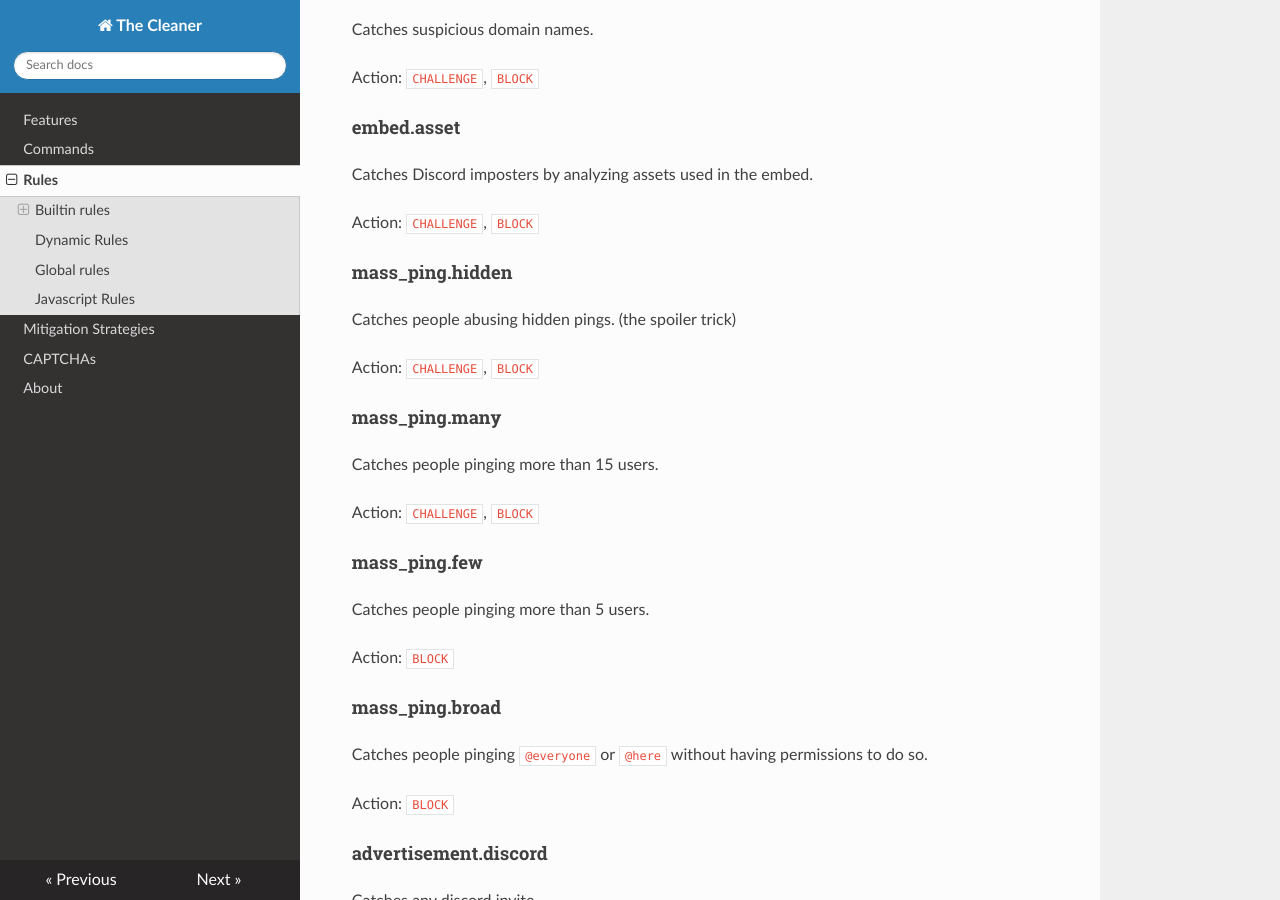
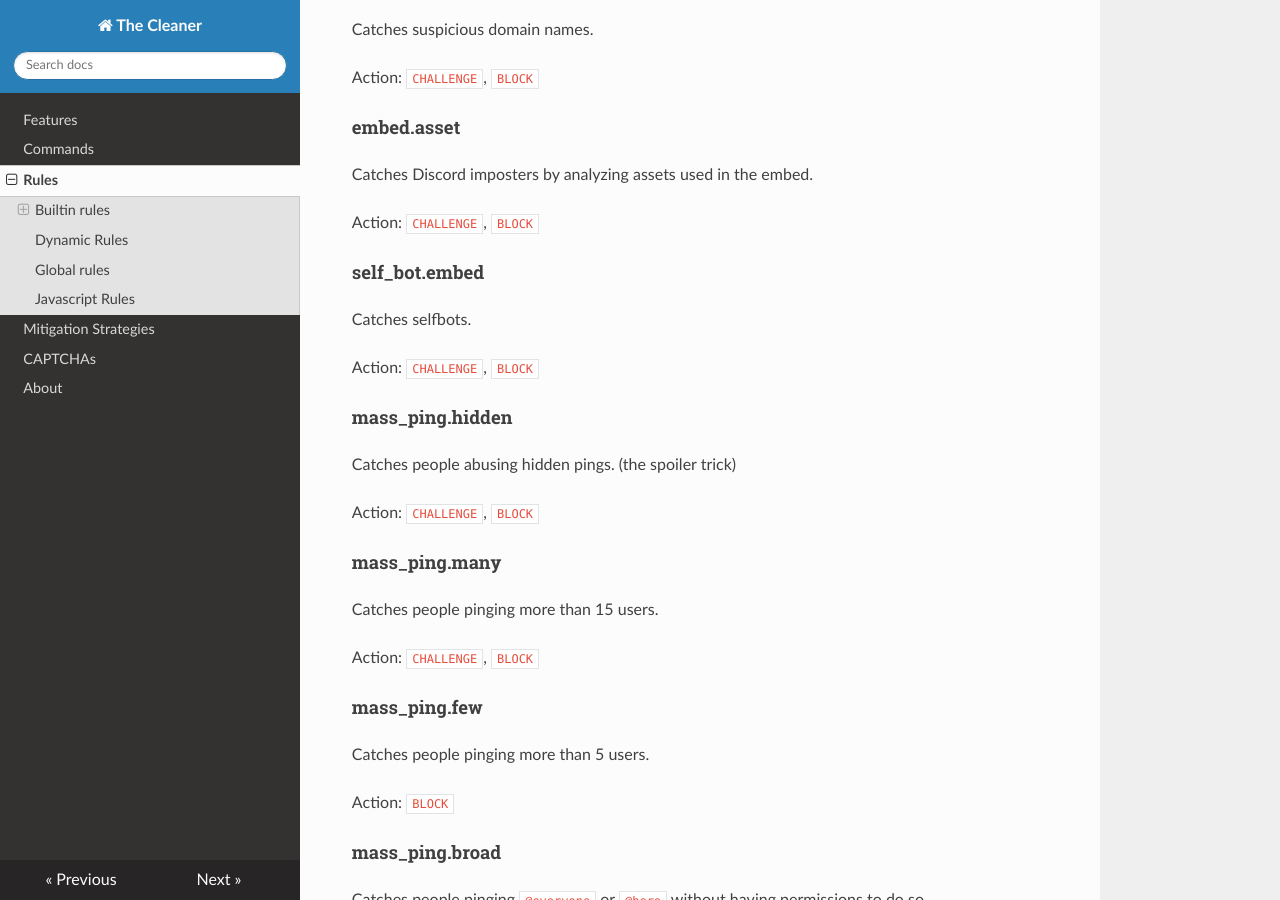
Before and after one commit to cleaner-bot/website, an MkDocs documentation site: the page built from docs/rules.md, in a window 1280 px wide and 900 px high, scrolled down 800 px. Built offline with MkDocs 1.6.1, drawn with Linux system fonts in a browser that asks for light colours; nearby versions of some CDN libraries.

Commit message:
docs: add self_bot.embed

```diff
--- a/docs/rules.md
+++ b/docs/rules.md
@@ -40,6 +40,13 @@ Action: `CHALLENGE`, `BLOCK`
 #### embed.asset
 
 Catches Discord imposters by analyzing assets used in the embed.
+
+Action: `CHALLENGE`, `BLOCK`
+
+
+#### self_bot.embed
+
+Catches selfbots.
 
 Action: `CHALLENGE`, `BLOCK`
 
```
